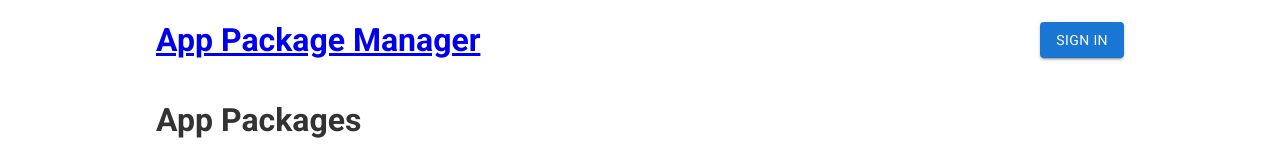
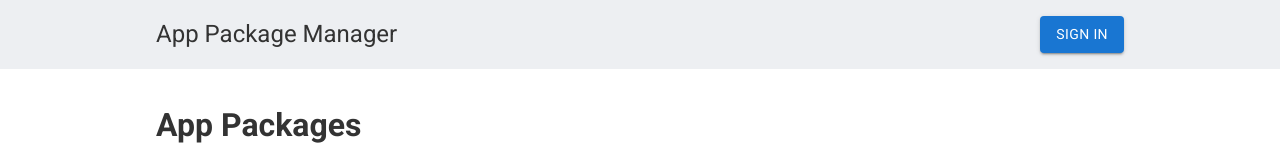
Before and after one commit to tomfletch/app-package-manager, a Next.js app: page / in a window 1280 px wide. Shown: the top 158 px of the page. Built offline with nearby package versions, Linux system fonts and the light colour scheme; no server answers; the database is empty.

Commit message:
Restyle header

```diff
--- a/components/PageLayout/PageLayout.module.css
+++ b/components/PageLayout/PageLayout.module.css
@@ -1,5 +1,25 @@
+.headerContainer {
+  background-color: hsl(216, 15%, 94%);
+  padding: 1rem 0;
+  margin-bottom: 1rem;
+}
+
 .header {
   display: flex;
   align-items: center;
   justify-content: space-between;
 }
+
+.header h1 {
+  font-weight: 300;
+  font-size: 1.5rem;
+}
+
+.header h1 a {
+  color: var(--clr-text);
+  text-decoration: none;
+}
+
+.header h1 a:hover {
+  color: var(--clr-primary);
+}
--- a/components/PageLayout/PageLayout.tsx
+++ b/components/PageLayout/PageLayout.tsx
@@ -10,8 +10,8 @@ type PageLayoutProps = {
 export default function PageLayout({ children }: PageLayoutProps) {
   return (
     <>
-      <div className="container">
-        <header className={styles.header}>
+      <div className={styles.headerContainer}>
+        <header className={`container ${styles.header}`}>
           <h1><Link href="/">App Package Manager</Link></h1>
           <LoginBtn />
         </header>
```
